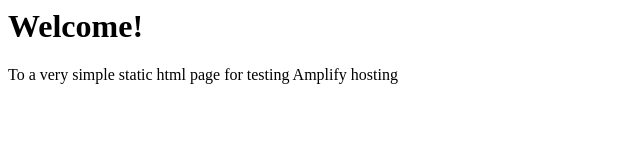
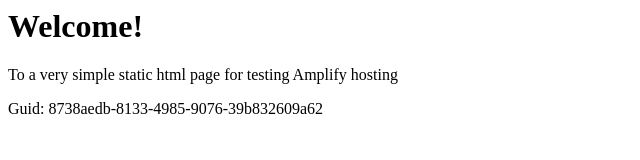
Before and after one commit to aws-aemilia-icn/Github-PR-Commit-Integration-Test-DoNotTouch-GithubWebhookPreviewCanaryTest-v1-prod-ap-northeast-2, a website: page src/index.html in a window 1280 px wide. Shown: the whole page, without its empty margins (0-640 px from the left). Drawn offline with Linux system fonts and the light colour scheme.

Commit message:
commit from integ tests

```diff
--- a/src/index.html
+++ b/src/index.html
@@ -1,3 +1,5 @@
+
+
 <html lang="en">
 
 <head>
@@ -10,6 +12,6 @@
 <body>
     <h1>Welcome!</h1>
     <p>To a very simple static html page for testing Amplify hosting</p>
-</body>
+    <p>Guid: 8738aedb-8133-4985-9076-39b832609a62</p></body>
 
 </html>
```
